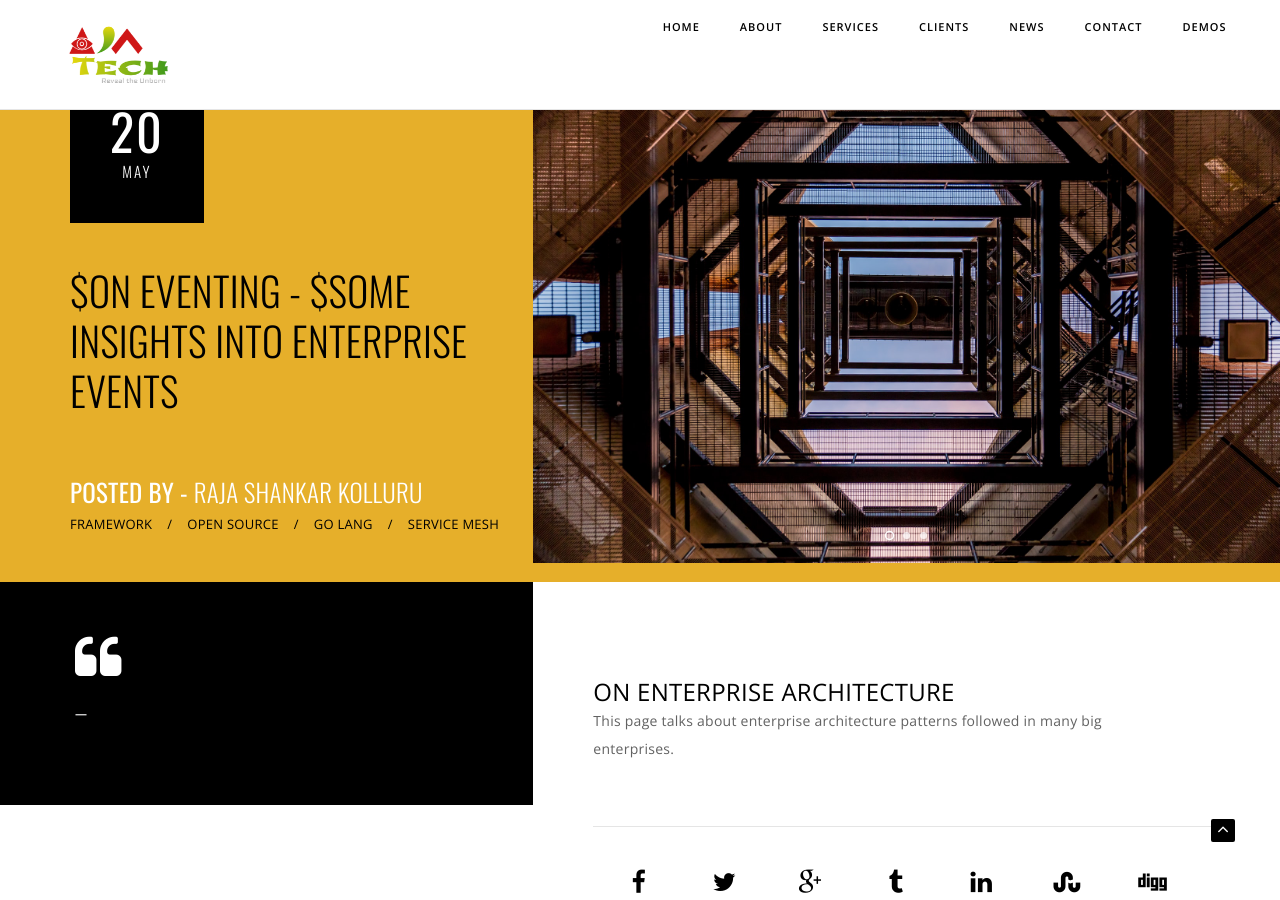
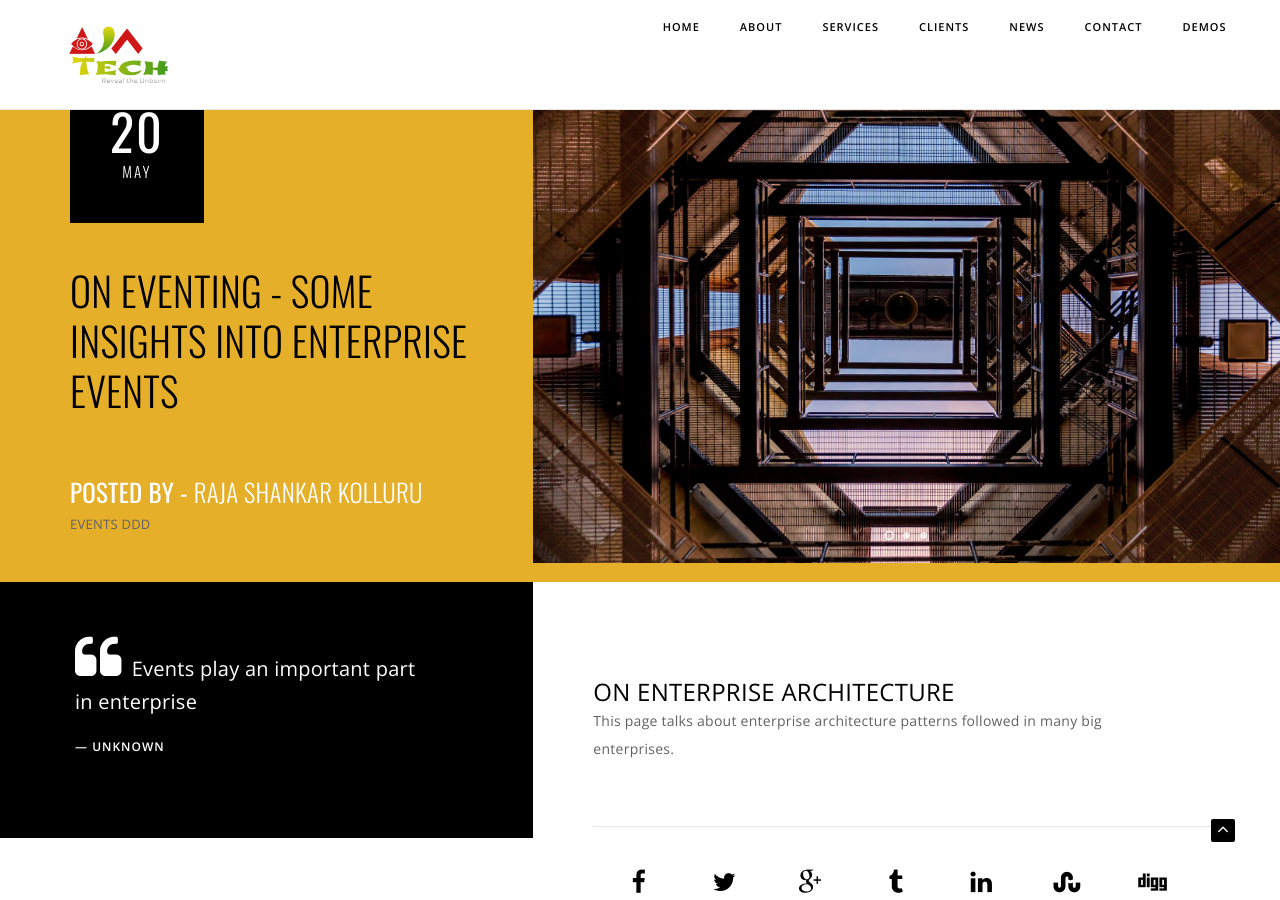
Before and after one commit to ajatech/ajatech.github.io, a Jekyll site: the page built from p1.md, in a window 1280 px wide and 900 px high, scrolled down 585 px. Built offline with Jekyll 4.4.1, drawn with Linux system fonts in a browser that asks for light colours; some web fonts are replaced; our own code applies the rules of GitHub Pages for plain Markdown files.

Commit message:
edited jekyll template

```diff
--- a/_layouts/page.html
+++ b/_layouts/page.html
@@ -1,8 +1,8 @@
 <!doctype html>
 <html class="no-js" lang="en">
     <head>
-        <title>{{site.name}} | {{page.title}}</title>
-        <meta name="description" content="{{site.name}} | {{page.title}}">
+        <title>{{site.title}} | {{page.title}}</title>
+        <meta name="description" content="{{site.title}} | {{page.title}}">
         <meta name="keywords" content="">
         <meta charset="utf-8">
         <meta name="author" content="{{page.author}}">
@@ -84,7 +84,7 @@
                     <!-- content  -->
                     <div class="col-md-5 col-sm-12 blog-headline position-relative">
                         <!-- post title  -->
-                        <h2 class="blog-single-full-width-with-image-slider-headline text-black">${{page.title}} -  ${{page.summary}}</h2>
+                        <h2 class="blog-single-full-width-with-image-slider-headline text-black">{{page.title}} -  {{page.summary}}</h2>
                         <!-- end post title  -->
                         <!-- Posted by  -->
                         <span class="posted-by text-uppercase">Posted by - <a href="blog-masonry-3columns.html">{{page.author}}</a></span>
@@ -93,7 +93,7 @@
                         <div class="blog-date bg-black white-text text-center"><span>20</span>May</div>
                         <!-- end post date  -->
                         <!-- post categories  -->
-                        <div class="blog-cat text-uppercase"><a href="blog-masonry-3columns.html">Framework</a><a href="blog-masonry-3columns.html">Open Source</a><a href="blog-masonry-3columns.html">Go Lang</a><a href="blog-masonry-3columns.html">Service Mesh</a></div>
+                        <div class="blog-cat text-uppercase">{{page.tags}}</div>
                         <!-- end post categories  -->
                     </div>
                     <!-- slider  -->
--- a/p1.md
+++ b/p1.md
@@ -8,6 +8,8 @@ carousel2: images/ext/mesh.jpg
 carousel3: images/arch-building.jpg
 featured: images/architecture.jpg
 tags: Events  DDD
+quote: Events play an important part in enterprise
+quoteAuthor:  Unknown
 ---
 
 ## On Enterprise Architecture
```
